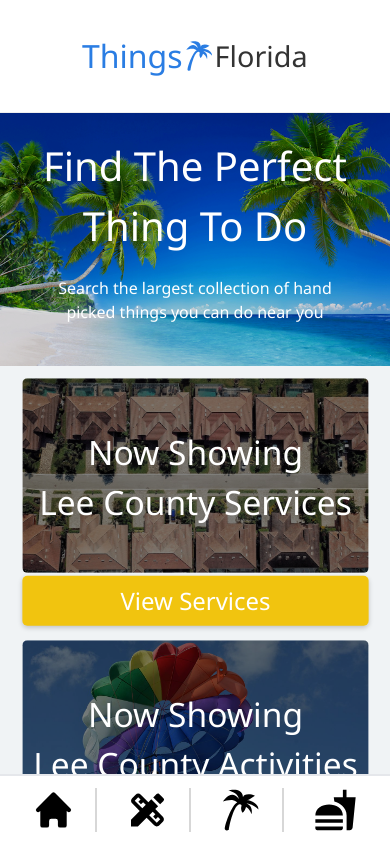
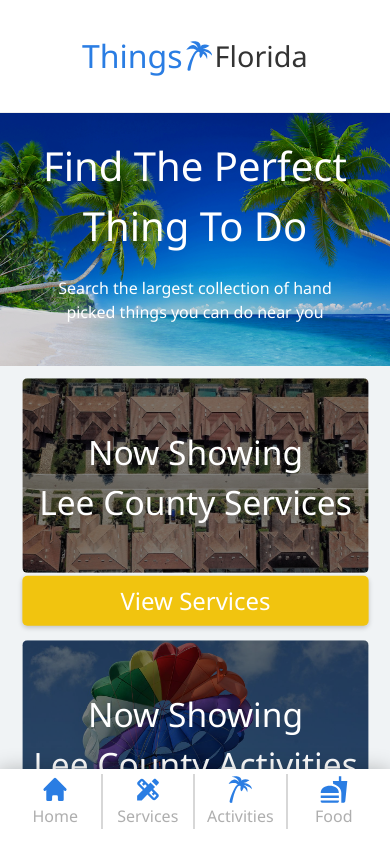
Before and after one commit to TfThings/tfgit, a React (Create React App) app: page / in a window 390 px wide. Shown: the top 842 px of the page. Built offline with nearby package versions, Linux system fonts and the light colour scheme.

Commit message:
new Mobile Menu

```diff
--- a/public/index.html
+++ b/public/index.html
@@ -9,7 +9,7 @@
       name="description"
       content="Find The Best Things To Do in all of Florida with the best hand picked collection for you"
     /> -->
-    <link rel="apple-touch-icon" href="%PUBLIC_URL%/tfl0.png" />
+    <link rel="apple-touch-icon" href="%PUBLIC_URL%/tflf.png" />
     <!--
       manifest.json provides metadata used when your web app is installed on a
       user's mobile device or desktop. See https://developers.google.com/web/fundamentals/web-app-manifest/
@@ -24,7 +24,7 @@
       work correctly both with client-side routing and a non-root public URL.
       Learn how to configure a non-root public URL by running `npm run build`.
     -->
-    <title>Find The Best Things To Do Near You in Florida</title>
+    <title>Find All The Best Things To Do Near You in Florida</title>
   </head>
   <body>
     <noscript>You need to enable JavaScript to run this app.</noscript>
--- a/src/components/BackButton.jsx
+++ b/src/components/BackButton.jsx
@@ -9,6 +9,7 @@ const navigate = useNavigate()
 
 const CheckBack = () => {
 
+  window.scrollTo(0, 0)
   if(GetUserVisits() >= 3)
   {
     navigate(-1)
--- a/src/components/MobileNavBar.css
+++ b/src/components/MobileNavBar.css
@@ -1,14 +1,15 @@
 .mnbc{
     background-color: white;
     width: 100%;
-    height: 70px;
+    height: 75px;
     margin: auto;
     position: sticky;
     bottom: 0px;
     z-index: 5;
-    border-top-width: 2px;
+    /* border-top-width: 2px; */
     /* border-color: rgba(0, 0, 0, 0.239); */
     display: none;
+    box-shadow: -1px 2px 20px rgba(0,0,0,.3);
 }
 
 .mnbc .mnbl{
@@ -17,19 +18,34 @@
     display: flex;
     flex-flow: row;
     margin: auto;
-    padding: 12px;
+    padding: 10px;
     align-items: center;
     justify-content: space-between;
+
 
 }
 
 .mnbl .hib{
     font-size: 2rem;
+    color: #2a7de3;
+}
+
+.mnbl .hibc{
     background-color: white;
     height: 100%;
-    width: 85px;
+    width: 100px;
     border-right-width: 2px;
     border-color: rgba(128, 128, 128, 0.317);
+    margin-bottom: 10px;
+    padding: 1px;
+    display: flex;
+    flex-flow: column;
+    align-items: center;
+}
+
+.mnbl h3{
+    color: rgba(128, 128, 128, 0.64);
+    font-size: 1rem;
 }
 
 .mnbl .re{
--- a/src/components/MobileNavBar.jsx
+++ b/src/components/MobileNavBar.jsx
@@ -15,10 +15,14 @@ const MobileNavBar = () => {
   return (
     <div className='mnbc'>
         <div className='mnbl'>
-           <HiHome className='hib' onClick={() => {GoToLink('/')}}/>
+           {/* <HiHome className='hib' onClick={() => {GoToLink('/')}}/>
            <MdDesignServices className='hib' onClick={() => {GoToLink('/services')}}/>
            <GiPalmTree className='hib' onClick={() => {GoToLink('/')}}/>
-           <MdFastfood className='hib re' onClick={() => {GoToLink('/')}}/>
+           <MdFastfood className='hib re' onClick={() => {GoToLink('/')}}/> */}
+            <span className='hibc' onClick={() => {GoToLink('/')}}><HiHome className='hib'/><h3>Home</h3></span>
+            <span className='hibc' onClick={() => {GoToLink('/services')}}><MdDesignServices className='hib'/><h3>Services</h3></span>
+            <span className='hibc' onClick={() => {GoToLink('/activities')}}><GiPalmTree className='hib'/><h3>Activities</h3></span>
+            <span className='hibc re' onClick={() => {GoToLink('/')}}><MdFastfood className='hib'/><h3>Food</h3></span>
         </div>
     </div>
   )
--- a/src/components/Router.jsx
+++ b/src/components/Router.jsx
@@ -25,6 +25,7 @@ const Router = () => {
 
     useEffect(() => {
         UserPageVisit()
+        window.scrollTo(0, 0)
     },[location])
 
     var cS = ''
--- a/src/components/Thingstodo.jsx
+++ b/src/components/Thingstodo.jsx
@@ -19,7 +19,7 @@ const Thingstodo = () => {
     return (
     <div className='thingsmain'>
         <Helmet helmetData={helmetData} prioritizeSeoTags>
-            <title>Find the Best Things to do in Florida Near You</title>
+            <title>Find All The Best Things To Do Near You in Florida</title>
             <meta name="description" content="Find The Best Things To Do in all of Florida with the best hand picked collection for you. Find The Best Things in Fort Myers, Naples, Cape Coral, Estero and More."/>
             <link rel="canonical" hreflang="en" href="https://www.thingsflorida.com" />
             <link rel="alternate" hreflang="en" href="https://www.thingsflorida.com"/>
```
Also changed, not shown: public/tflf.png (added).
